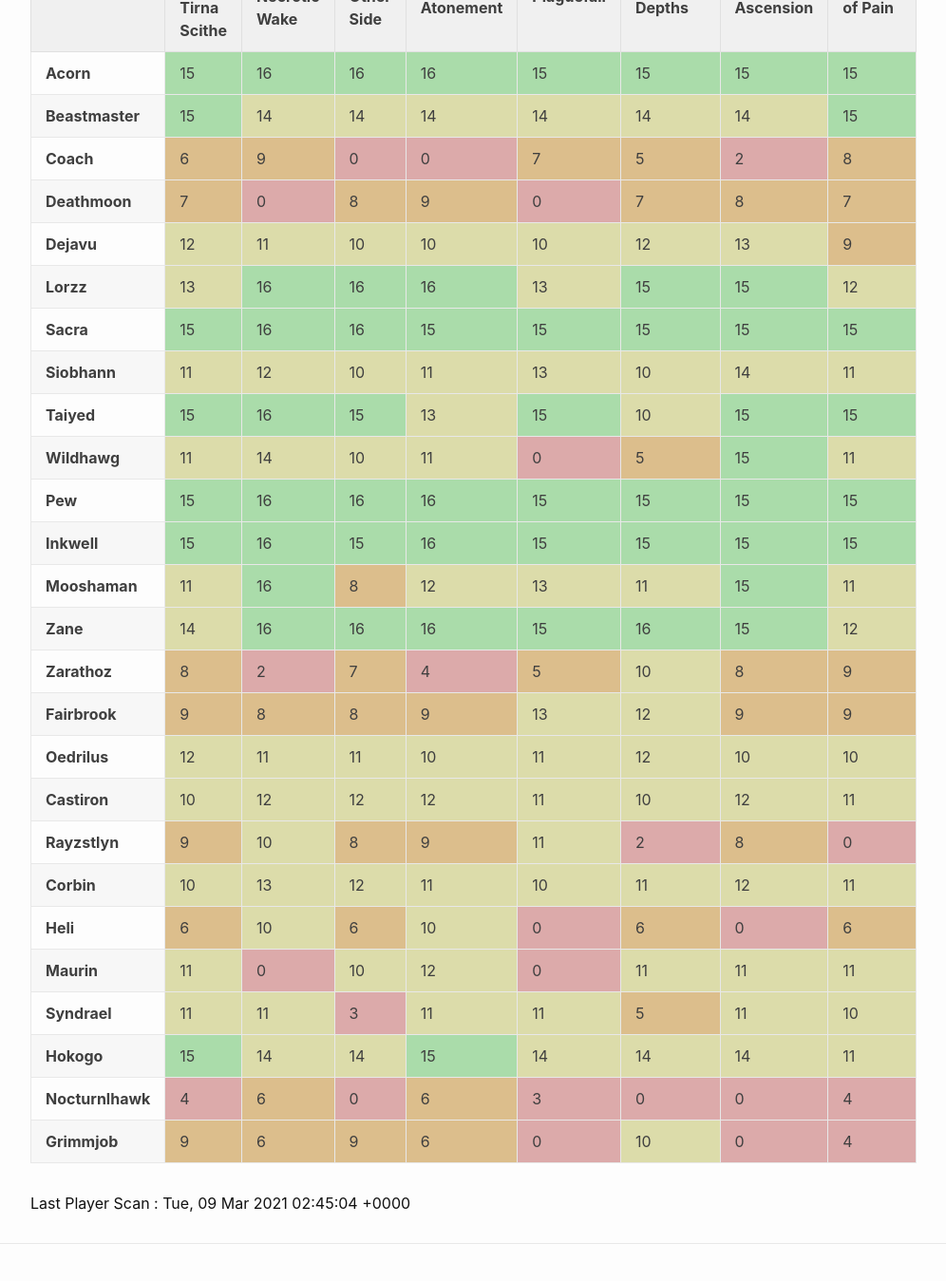
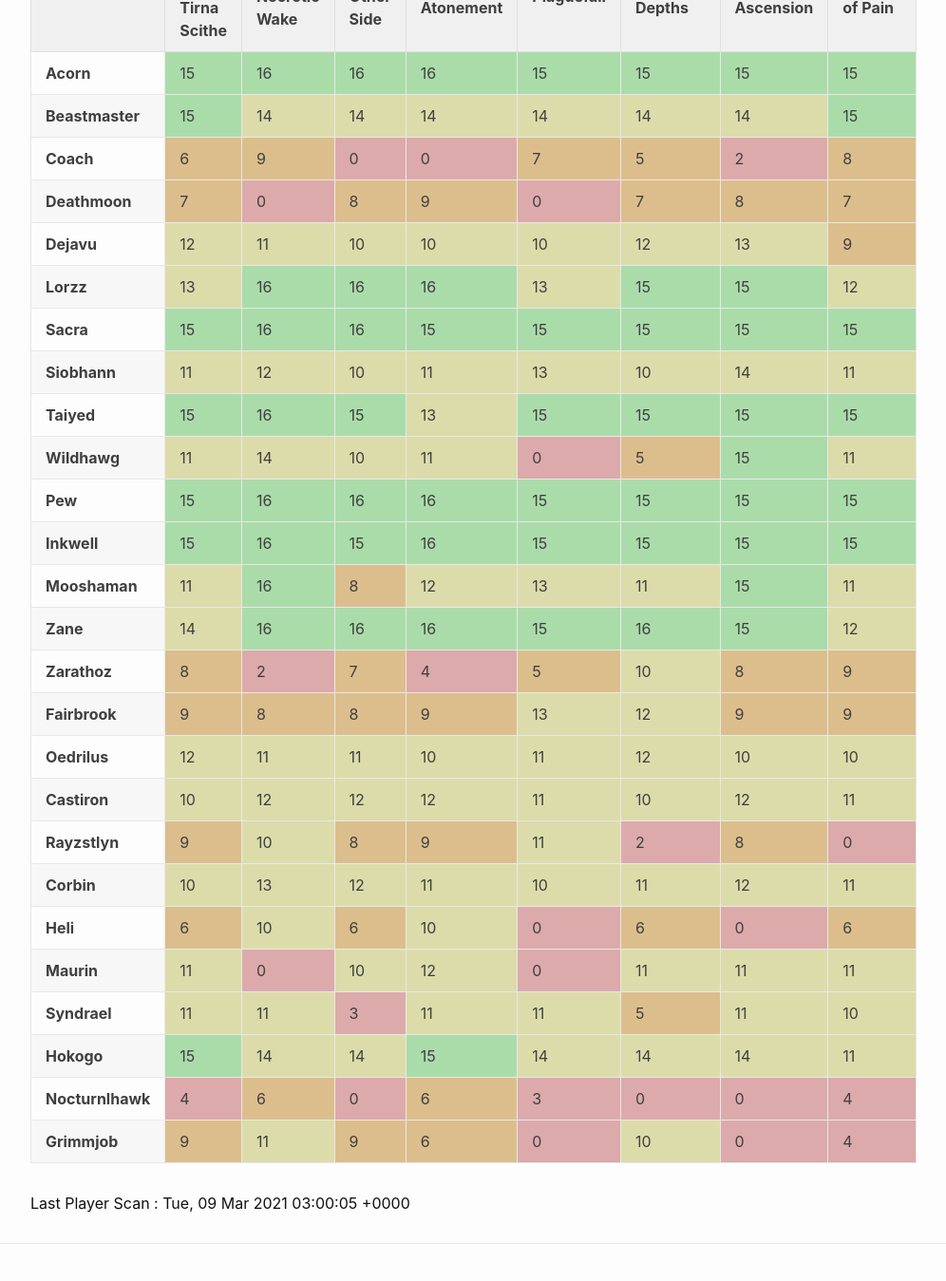
Before and after one commit to eldertribunal/keystonetracker, a Jekyll site: the page built from players.md, in a window 1280 px wide and 1400 px high, scrolled down 206 px. Shown: the top 1349 px of the window at 95% size, without its empty margins (126-1122 px from the left). Built offline with Jekyll 4.4.1, drawn with Linux system fonts in a browser that asks for light colours.

Commit message:
auto scan Tue Mar  9 03:00:43 UTC 2021

```diff
--- a/_data/characters.json
+++ b/_data/characters.json
@@ -569,7 +569,7 @@
       },
       {
         "name": "Sanguine Depths",
-        "level": 10,
+        "level": 15,
         "id": 380
       },
       {
@@ -1449,7 +1449,7 @@
       },
       {
         "name": "The Necrotic Wake",
-        "level": 6,
+        "level": 11,
         "id": 376
       },
       {
--- a/_data/players.json
+++ b/_data/players.json
@@ -389,7 +389,7 @@
       },
       {
         "name": "Sanguine Depths",
-        "level": 10,
+        "level": 15,
         "id": 380
       },
       {
@@ -1134,7 +1134,7 @@
       },
       {
         "name": "The Necrotic Wake",
-        "level": 6,
+        "level": 11,
         "id": 376
       },
       {
--- a/_data/scanned.json
+++ b/_data/scanned.json
@@ -1,3 +1,3 @@
 {
-  "timestamp": 1615257904
+  "timestamp": 1615258805
 }
```
